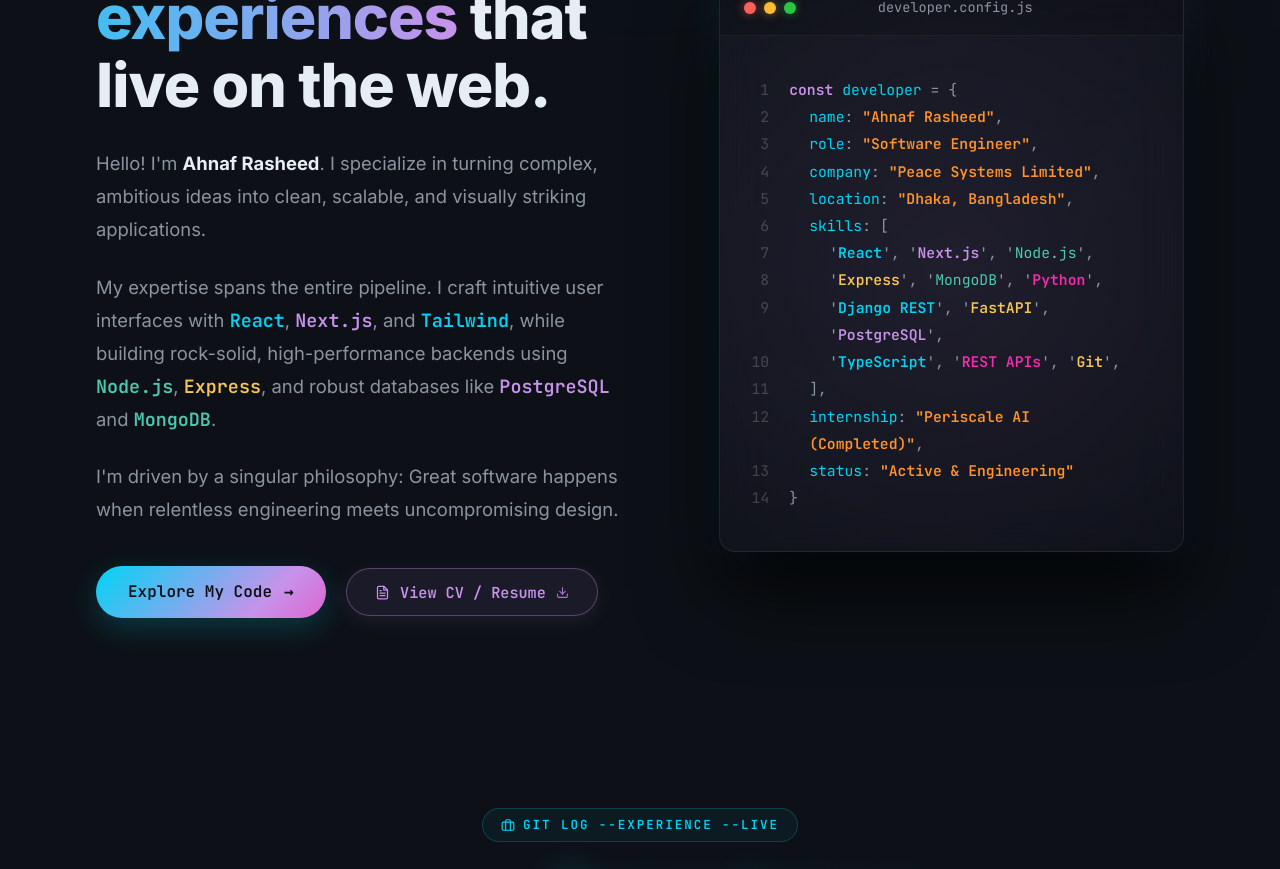
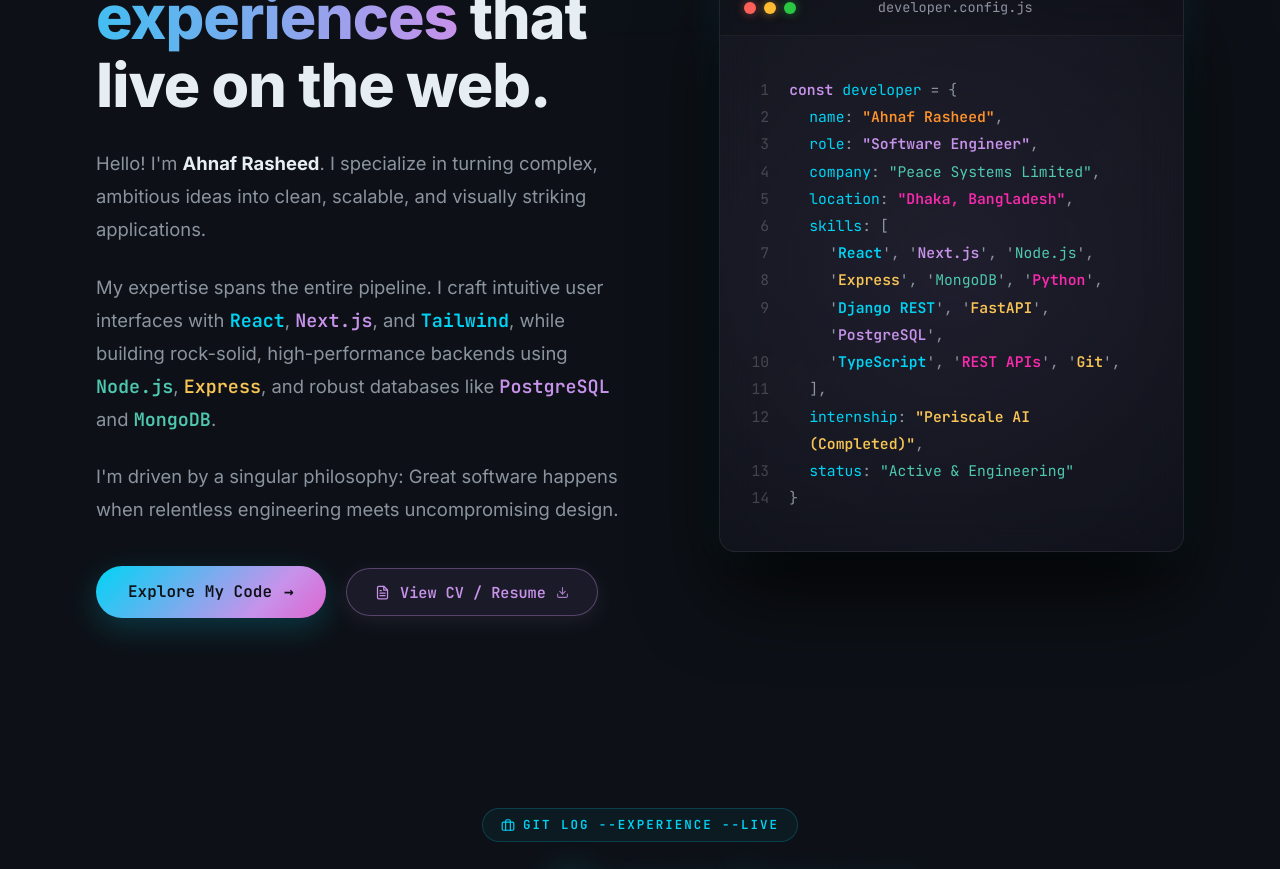
Before and after one commit to ah-nd-naf/Portfolio_Ahnaf, a React (Vite) app: page / in a window 1280 px wide. Shown: the part 1200-2069 px from the top of the page. Built offline with nearby package versions, Linux system fonts and the light colour scheme; no server answers; the HTML template or start-up script is replaced by a standard one.

Commit message:
feat: add About component with animated code block and bio layout

```diff
--- a/src/components/About.jsx
+++ b/src/components/About.jsx
@@ -6,17 +6,17 @@ import GlitchText from './GlitchText';
 const codeLines = [
   { num: 1, indent: 0, content: <><span className="syn-keyword">const</span> <span className="syn-fn">developer</span> <span style={{color:'var(--text-muted)'}}>= {'{'}</span></> },
   { num: 2, indent: '1.25rem', content: <><span className="syn-prop">name</span><span style={{color:'var(--text-muted)'}}>:</span> <span className="syn-string">"Ahnaf Rasheed"</span><span style={{color:'var(--text-muted)'}}>,</span></> },
-  { num: 3, indent: '1.25rem', content: <><span className="syn-prop">role</span><span style={{color:'var(--text-muted)'}}>:</span> <span className="syn-string">"Software Engineer"</span><span style={{color:'var(--text-muted)'}}>,</span></> },
-  { num: 4, indent: '1.25rem', content: <><span className="syn-prop">company</span><span style={{color:'var(--text-muted)'}}>:</span> <span className="syn-string">"Peace Systems Limited"</span><span style={{color:'var(--text-muted)'}}>,</span></> },
-  { num: 5, indent: '1.25rem', content: <><span className="syn-prop">location</span><span style={{color:'var(--text-muted)'}}>:</span> <span className="syn-string">"Dhaka, Bangladesh"</span><span style={{color:'var(--text-muted)'}}>,</span></> },
+  { num: 3, indent: '1.25rem', content: <><span className="syn-prop">role</span><span style={{color:'var(--text-muted)'}}>:</span> <span className="syn-purple">"Software Engineer"</span><span style={{color:'var(--text-muted)'}}>,</span></> },
+  { num: 4, indent: '1.25rem', content: <><span className="syn-prop">company</span><span style={{color:'var(--text-muted)'}}>:</span> <span className="syn-green">"Peace Systems Limited"</span><span style={{color:'var(--text-muted)'}}>,</span></> },
+  { num: 5, indent: '1.25rem', content: <><span className="syn-prop">location</span><span style={{color:'var(--text-muted)'}}>:</span> <span className="syn-pink">"Dhaka, Bangladesh"</span><span style={{color:'var(--text-muted)'}}>,</span></> },
   { num: 6, indent: '1.25rem', content: <><span className="syn-prop">skills</span><span style={{color:'var(--text-muted)'}}>:</span> <span style={{color:'var(--text-muted)'}}>[</span></> },
   { num: 7, indent: '2.5rem', content: <><span style={{color:'var(--text-muted)'}}>'</span><span className="syn-cyan">React</span><span style={{color:'var(--text-muted)'}}>', '</span><span className="syn-purple">Next.js</span><span style={{color:'var(--text-muted)'}}>', '</span><span className="syn-green">Node.js</span><span style={{color:'var(--text-muted)'}}>',</span></> },
   { num: 8, indent: '2.5rem', content: <><span style={{color:'var(--text-muted)'}}>'</span><span className="syn-yellow">Express</span><span style={{color:'var(--text-muted)'}}>', '</span><span className="syn-green">MongoDB</span><span style={{color:'var(--text-muted)'}}>', '</span><span className="syn-pink">Python</span><span style={{color:'var(--text-muted)'}}>',</span></> },
   { num: 9, indent: '2.5rem', content: <><span style={{color:'var(--text-muted)'}}>'</span><span className="syn-cyan">Django REST</span><span style={{color:'var(--text-muted)'}}>', '</span><span className="syn-yellow">FastAPI</span><span style={{color:'var(--text-muted)'}}>', '</span><span className="syn-purple">PostgreSQL</span><span style={{color:'var(--text-muted)'}}>',</span></> },
   { num: 10, indent: '2.5rem', content: <><span style={{color:'var(--text-muted)'}}>'</span><span className="syn-cyan">TypeScript</span><span style={{color:'var(--text-muted)'}}>', '</span><span className="syn-pink">REST APIs</span><span style={{color:'var(--text-muted)'}}>', '</span><span className="syn-yellow">Git</span><span style={{color:'var(--text-muted)'}}>',</span></> },
   { num: 11, indent: '1.25rem', content: <><span style={{color:'var(--text-muted)'}}>],</span></> },
-  { num: 12, indent: '1.25rem', content: <><span className="syn-prop">internship</span><span style={{color:'var(--text-muted)'}}>:</span> <span className="syn-string">"Periscale AI (Completed)"</span><span style={{color:'var(--text-muted)'}}>,</span></> },
-  { num: 13, indent: '1.25rem', content: <><span className="syn-prop">status</span><span style={{color:'var(--text-muted)'}}>:</span> <span className="syn-string">"Active & Engineering"</span></> },
+  { num: 12, indent: '1.25rem', content: <><span className="syn-prop">internship</span><span style={{color:'var(--text-muted)'}}>:</span> <span className="syn-yellow">"Periscale AI (Completed)"</span><span style={{color:'var(--text-muted)'}}>,</span></> },
+  { num: 13, indent: '1.25rem', content: <><span className="syn-prop">status</span><span style={{color:'var(--text-muted)'}}>:</span> <span className="syn-green">"Active & Engineering"</span></> },
   { num: 14, indent: 0, content: <span style={{color:'var(--text-muted)'}}>{'}'}</span> },
 ];
 
```
